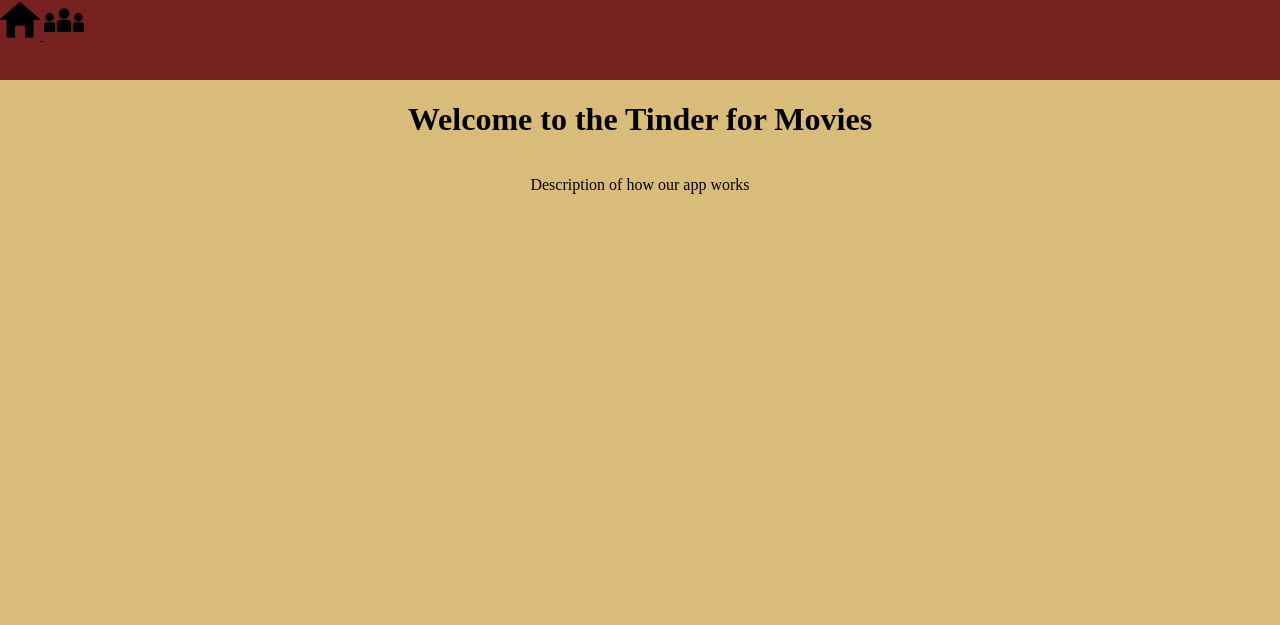
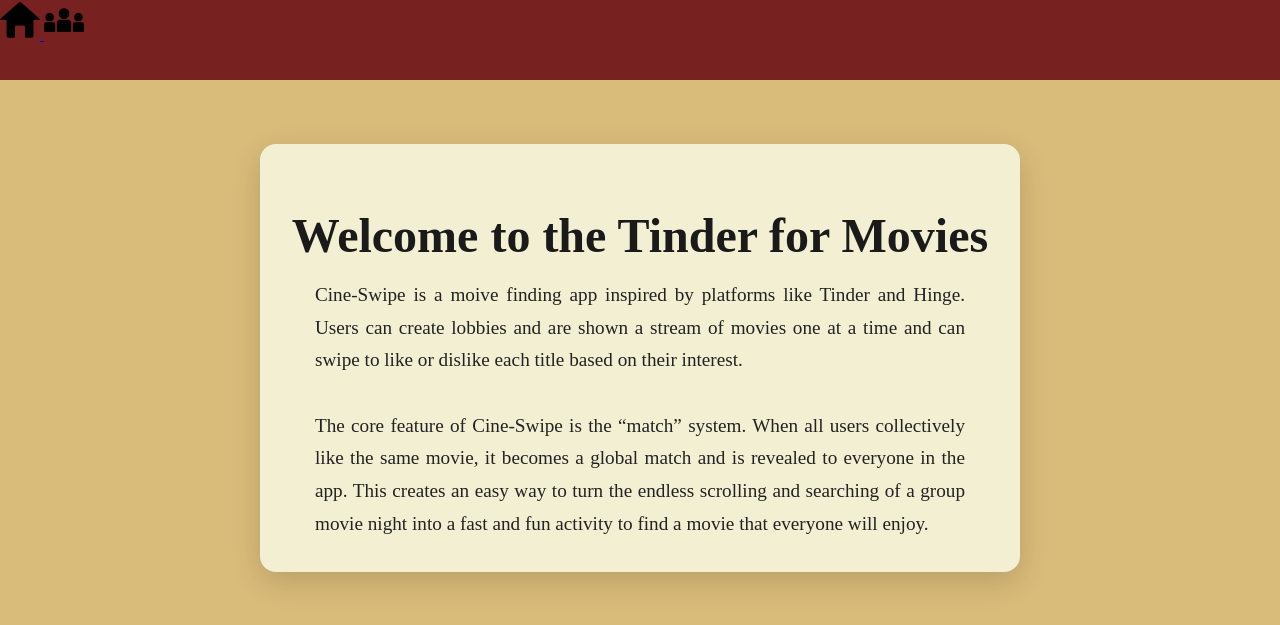
Before and after one commit to wyguy27/Cine-Swipe, a Flask app: page /about in a window 1280 px wide. Shown: the top 625 px of the page. Run offline with Flask 3, Linux system fonts and the light colour scheme.

Commit message:
updated about us page

```diff
--- a/templates/about.html
+++ b/templates/about.html
@@ -19,14 +19,47 @@
                     </a>
                 </nav>
             </div>
-            <div class="homescreen">
-                <h1 id="about-title">Welcome to the Tinder for Movies</h1>
-            </div>
-            <div>
-                <p>
-                    Description of how our app works
-                </p>
-            </div>
+            <div style="
+    max-width: 750px;
+    margin: 8vh auto;
+    padding: 2rem;
+    background: rgba(245, 245, 220, 0.9);
+    border-radius: 16px;
+    box-shadow: 0 10px 30px rgba(0,0,0,0.15);
+    display: flex;
+    flex-direction: column;
+    align-items: center;
+    text-align: center;
+">
+
+    <h1 id="about-title" style="
+        font-size: 3rem;
+        margin-bottom: 1rem;
+        font-weight: 800;
+        color: #1a1a1a;
+    ">
+        Welcome to the Tinder for Movies
+    </h1>
+
+    <p style="
+        font-size: 1.2rem;
+        line-height: 1.7;
+        color: #222;
+        max-width: 650px;
+        text-align: justify;
+        margin: 0;
+        tab-size: 4;
+    ">
+        Cine-Swipe is a moive finding app inspired by platforms like Tinder and Hinge.
+        Users can create lobbies and are shown a stream of movies one at a time and can swipe to like or dislike each title
+        based on their interest.<br><br>
+
+        The core feature of Cine-Swipe is the “match” system. When all users collectively like the same movie, it becomes
+        a global match and is revealed to everyone in the app. This creates an easy way to turn the endless scrolling and searching
+        of a group movie night into a fast and fun activity to find a movie that everyone will enjoy.
+    </p>
+
+</div>
 
         </div>
 
```
